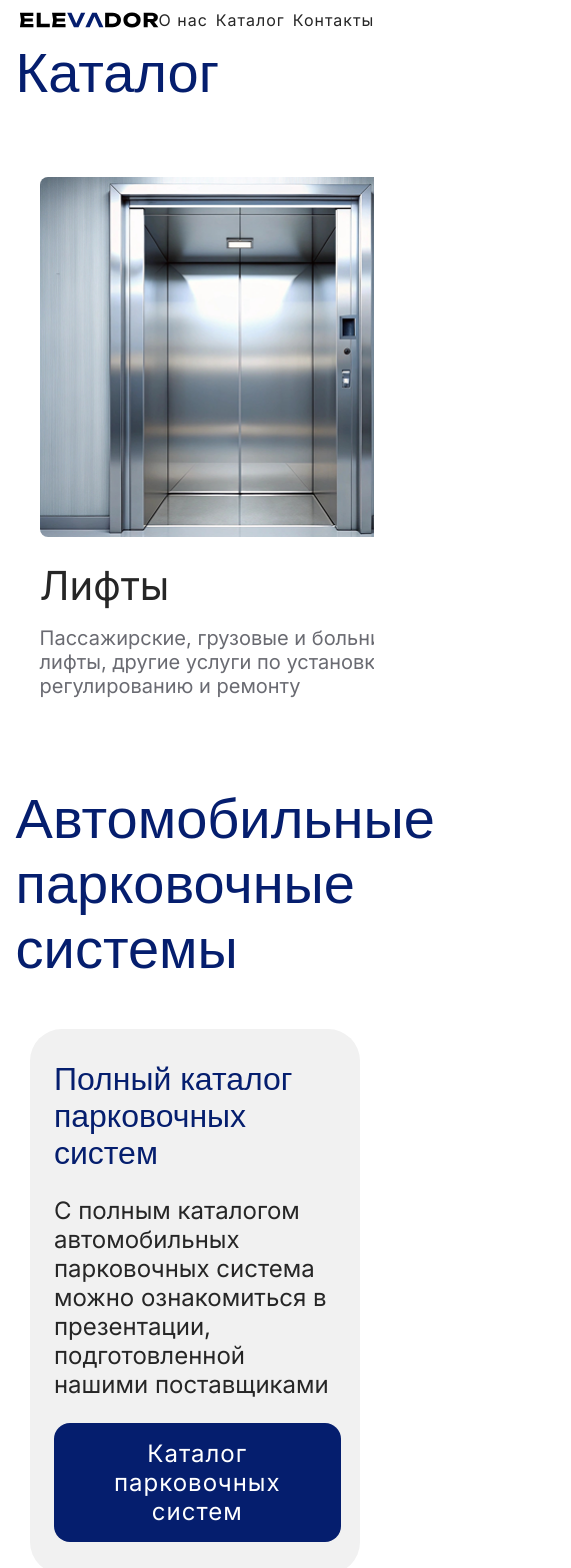
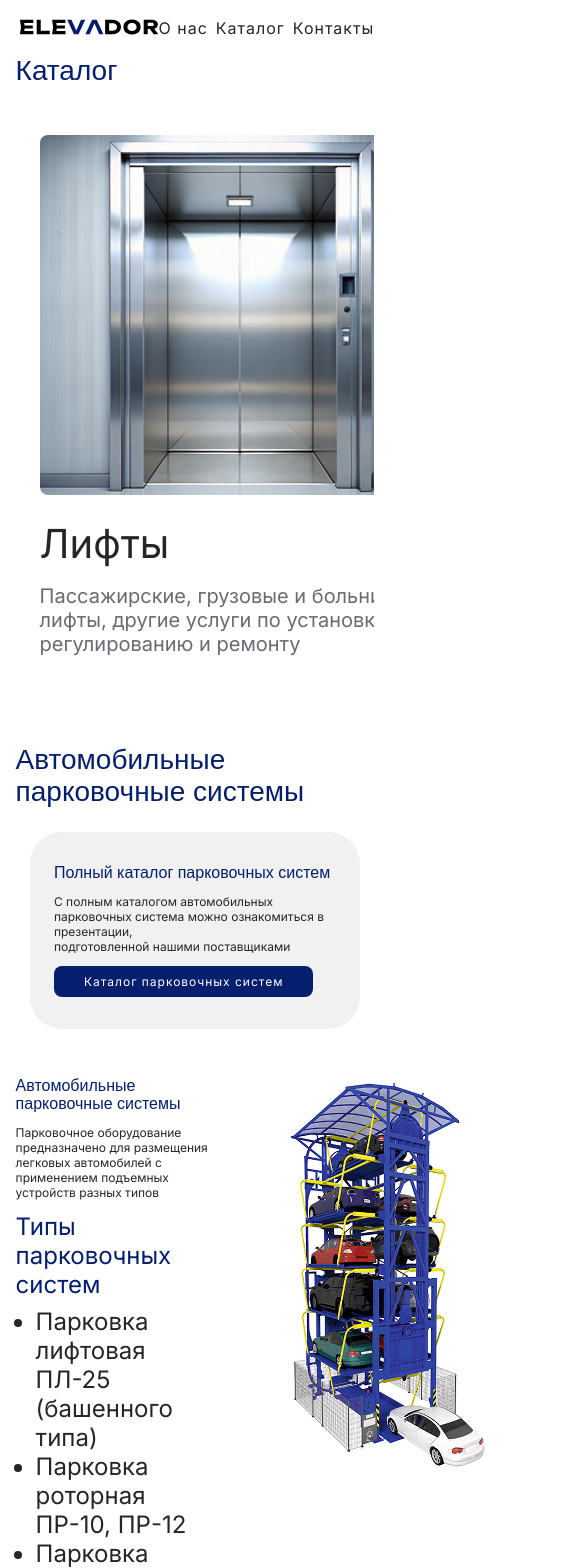
Before and after one commit to samaragang/elevador, a React (Vite) app: page /parking in a window 390 px wide. Shown: the top 1568 px of the page, 571 px wide, since content can reach past the window. Built offline with nearby package versions, Linux system fonts and the light colour scheme; a web font is replaced by a local one.

Commit message:
intro and hero adaptive

```diff
--- a/src/components/Header/header.css
+++ b/src/components/Header/header.css
@@ -51,17 +51,7 @@
 }
 
 @media (max-width: 768px) {
-  .header__inner {
-    padding: 2rem 0;
-  }
-
   .header__nav {
     width: 45rem;
   }
 }
-
-@media (max-width: 480px) {
-  .header__inner {
-    padding: 1.5rem 0;
-  }
-}
--- a/src/index.css
+++ b/src/index.css
@@ -6,11 +6,6 @@
 
   --main-color: #051E6E;
   --second-color: #262626;
-
-  --mobile: 576px;
-  --tablet: 768px;
-  --laptop: 992px;
-  --desktop: 1200px;
 }
 
 html {
@@ -40,31 +35,31 @@
 }
 
 .block-title {
-  font-size: 56px;
-  margin-bottom: 48px;
+  font-size: 5.6rem;
+  margin-bottom: 4.8rem;
 }
 
 .section-description {
-  font-size: 24px;
-  margin-bottom: 24px;
+  font-size: 2.4rem;
+  margin-bottom: 2.4rem;
   color: var(--second-color);
 }
 
 .section-title {
-  font-size: 32px;
-  margin-bottom: 24px;
+  font-size: 3.2rem;
+  margin-bottom: 2.4rem;
 }
 
 .primary-button {
   background-color: var(--main-color);
   color: #fff;
   border: none;
-  padding: 16px 60px;
+  padding: 1.6rem 6rem;
   font-family: "Inter", sans-serif;
   font-weight: 500;
-  font-size: 24px;
+  font-size: 2.4rem;
   letter-spacing: 1px;
-  border-radius: 16px;
+  border-radius: 1.6rem;
   cursor: pointer;
   width: fit-content;
 }
@@ -74,18 +69,18 @@
 }
 
 .section-info {
-  margin-bottom: 24px;
+  margin-bottom: 2.4rem;
 }
 
 .section-info div {
   font-weight: 500;
   color: var(--main-color);
-  margin-bottom: 16px;
+  margin-bottom: 1.6rem;
 }
 
 .section-info li {
   color: var(--second-color);
-  margin-left: 40px;
+  margin-left: 4rem;
 }
 
 @media (max-width: 1440px) {
@@ -110,6 +105,7 @@
   html {
     font-size: 5px;
   }
+
   .container {
     padding: 0 6%;
   }
--- a/src/pages/Home/Home.jsx
+++ b/src/pages/Home/Home.jsx
@@ -13,15 +13,13 @@
       <div className="container">
         <div className="home__inner">
           <section className="hero">
-
             <div className="hero-content">
               <h2 className='hero-content__title'>
-                <strong>ELEVADOR</strong> — лучшее решение <br />
-                для любой задумки
+                <strong>ELEVADOR</strong> — лучшее решение для любой задумки
               </h2>
-              <p className='hero-content__description'>
-                Мы уважаем наших клиентов, поэтому с трепетом относимся к каждой детали,<br /> стараемся подобрать лучший вариант и сделать все в кратчайшие сроки
-              </p>
+              <div className='hero-content__description'>
+                Мы уважаем наших клиентов, поэтому с трепетом относимся к каждой детали, стараемся подобрать лучший вариант и сделать все в кратчайшие сроки
+              </div>
             </div>
           </section>
           <CatalogPreview />
--- a/src/pages/Home/home.css
+++ b/src/pages/Home/home.css
@@ -1,10 +1,10 @@
 .intro {
-  max-width: 1920px;
+  max-width: 192rem;
   width: 100%;
-  height: 720px;
+  height: 72rem;
   background-image: url('/intro-bg.png');
   background-position: center;
-  background-size: contain;
+  background-size: cover;
   background-repeat: no-repeat;
   display: flex;
   align-items: center;
@@ -12,24 +12,70 @@
   margin: 0 auto;
 }
 
+.intro img {
+  width: 150rem;
+}
+
 .hero {
-  padding: 64px 0;
+  padding: 6.4rem 0;
 }
 
 .hero-content {
-  text-align: center;
+  display: flex;
+  flex-direction: column;
+  align-items: center;
   letter-spacing: 2.2px;
   font-weight: 500;
+  text-align: center;
 }
 
 .hero-content__title {
   font-family: "Unbounded", sans-serif;
-  font-size: 72px;
+  font-size: 7.2rem;
   color: var(--main-color);
-  margin-bottom: 48px;
+  margin-bottom: 4.8rem;
 }
 
 .hero-content__description {
-  font-size: 32px;
+  width: 90%;
+  font-size: 3.2rem;
   color: black;
 }
+
+@media (max-width: 1440px) {}
+
+@media (max-width: 1200px) {
+  .intro img {
+    width: 100rem;
+  }
+}
+
+@media (max-width: 992px) {
+  .intro {
+    height: 60rem;
+  }
+
+  .intro img {
+    width: 80rem;
+  }
+
+  .hero-content {
+    letter-spacing: 0.1px;
+  }
+}
+
+@media (max-width: 768px) {
+  .intro {
+    height: 50rem;
+  }
+
+  .hero-content__title {
+    font-size: 5rem;
+  }
+
+  .hero-content__description {
+    font-size: 2.8rem;
+  }
+}
+
+@media (max-width: 480px) {}
```
